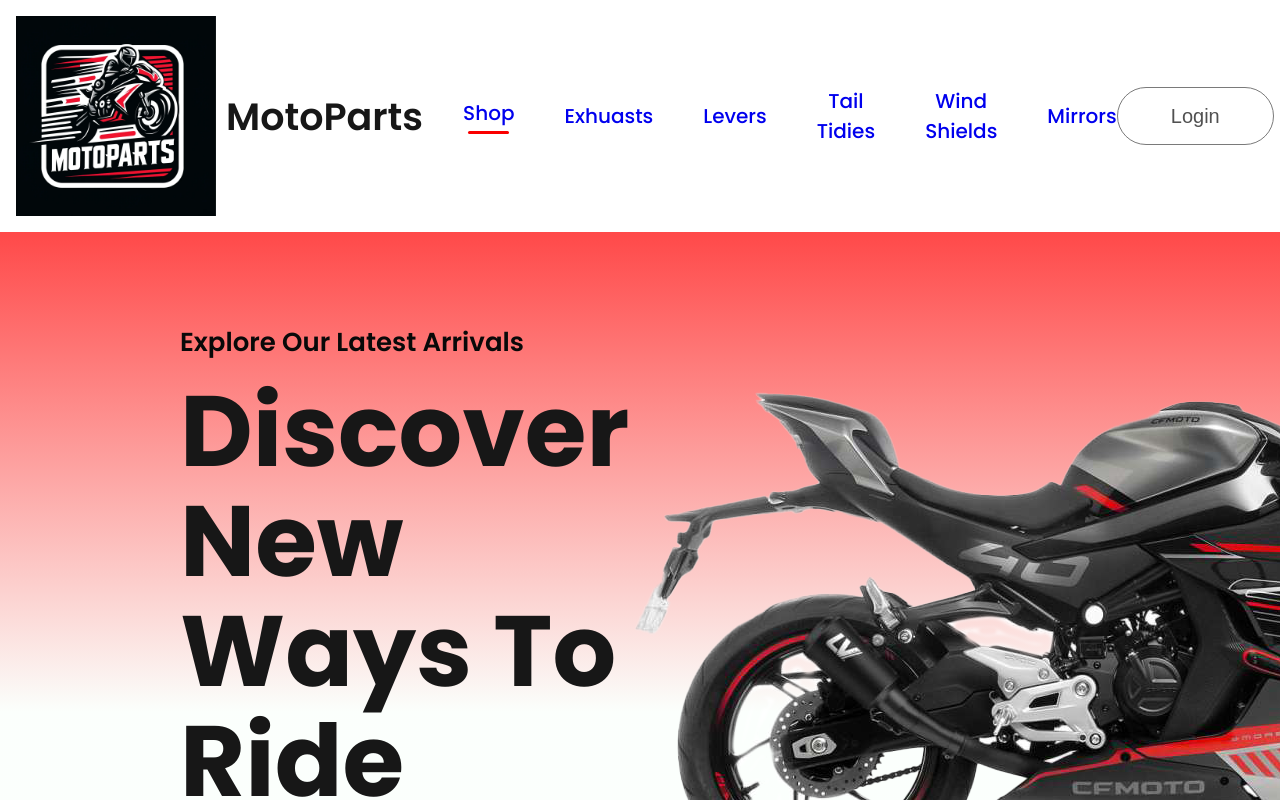
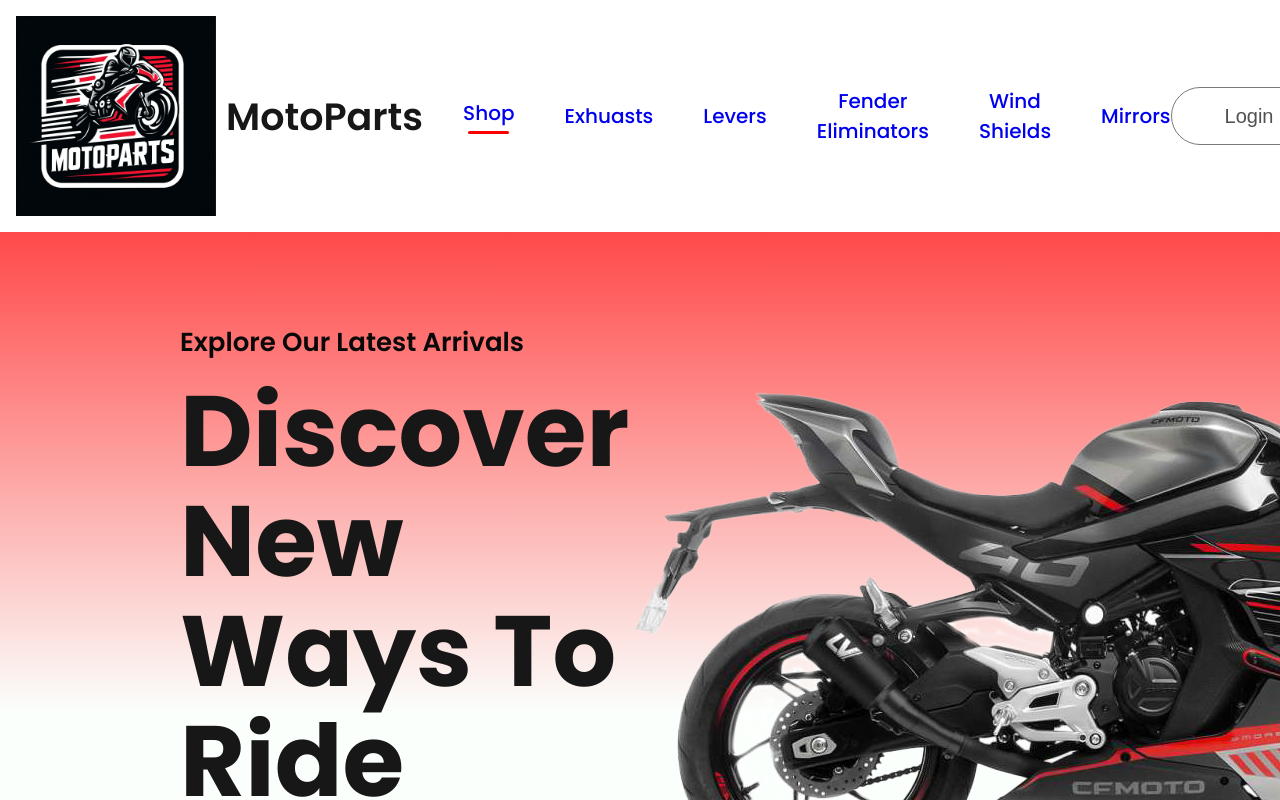
Before and after one commit to dylan-dockens/CS4393, a React (Create React App) app: page / in a window 1280 px wide. Shown: the top 800 px of the page. Built offline with nearby package versions, Linux system fonts and the light colour scheme.

Commit message:
changed navbar labels

```diff
--- a/src/Components/NavBar/Navbar.jsx
+++ b/src/Components/NavBar/Navbar.jsx
@@ -16,7 +16,7 @@ const Navbar = () => {
     <li onClick={()=>{setMenu("shop")}}><Link style={{ textDecoration: 'none' }}to='/'>Shop</Link>{menu==="shop"?<hr/>:<></>}</li>
     <li onClick={()=>{setMenu("exhuasts")}}><Link style={{ textDecoration: 'none' }} to='/exhausts'>Exhuasts</Link>{menu==="exhuasts"?<hr/>:<></>}</li>
     <li onClick={()=>{setMenu("levers")}}><Link style={{ textDecoration: 'none' }} to='/levers'>Levers</Link>{menu==="levers"?<hr/>:<></>}</li>
-    <li onClick={()=>{setMenu("tail")}}><Link style={{ textDecoration: 'none' }} to='/tail'>Tail Tidies</Link>{menu==="tail"?<hr/>:<></>}</li>
+    <li onClick={()=>{setMenu("tail")}}><Link style={{ textDecoration: 'none' }} to='/tail'>Fender Eliminators</Link>{menu==="tail"?<hr/>:<></>}</li>
     <li onClick={()=>{setMenu("windshields")}}><Link style={{ textDecoration: 'none' }} to='/windshields'>Wind Shields</Link>{menu==="windshields"?<hr/>:<></>}</li>
     <li onClick={()=>{setMenu("mirrors")}}><Link style={{ textDecoration: 'none' }} to='mirrors'>Mirrors</Link>{menu==="mirrors"?<hr/>:<></>}</li>
   </ul>
```
